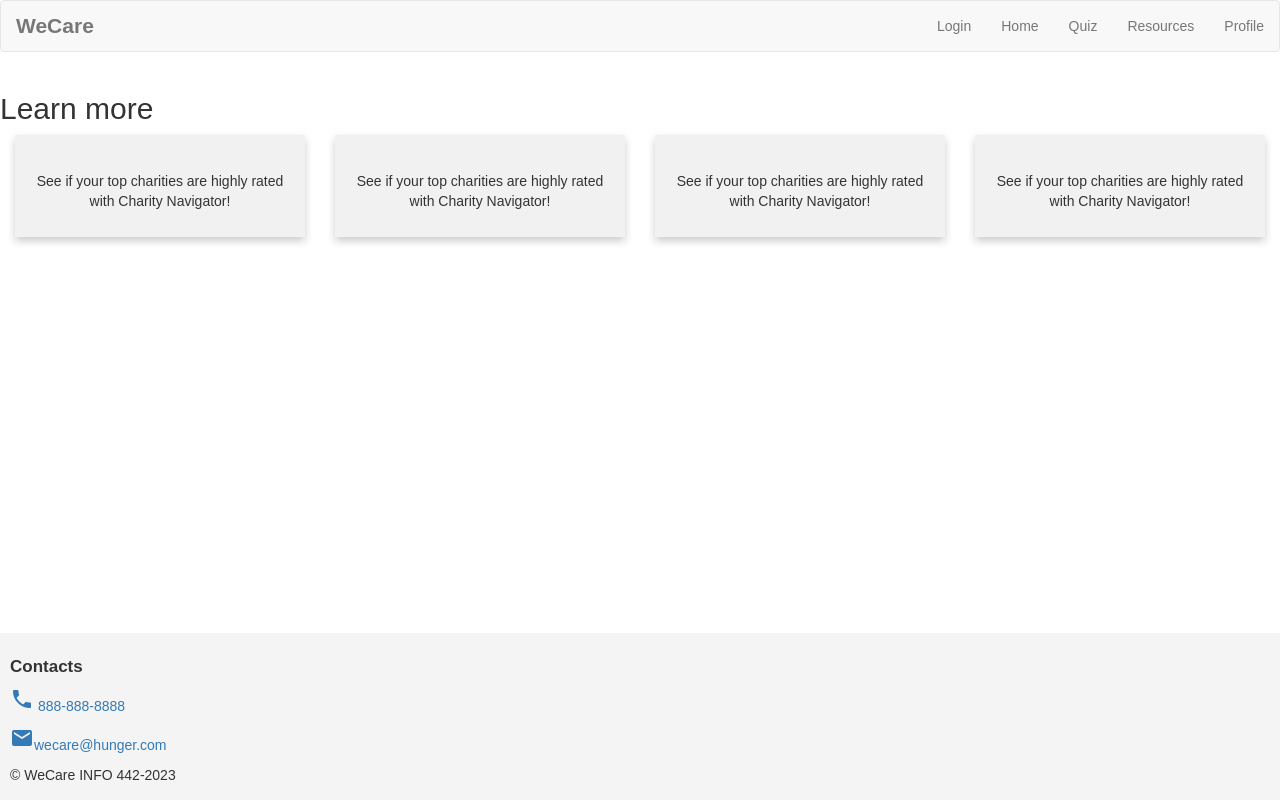
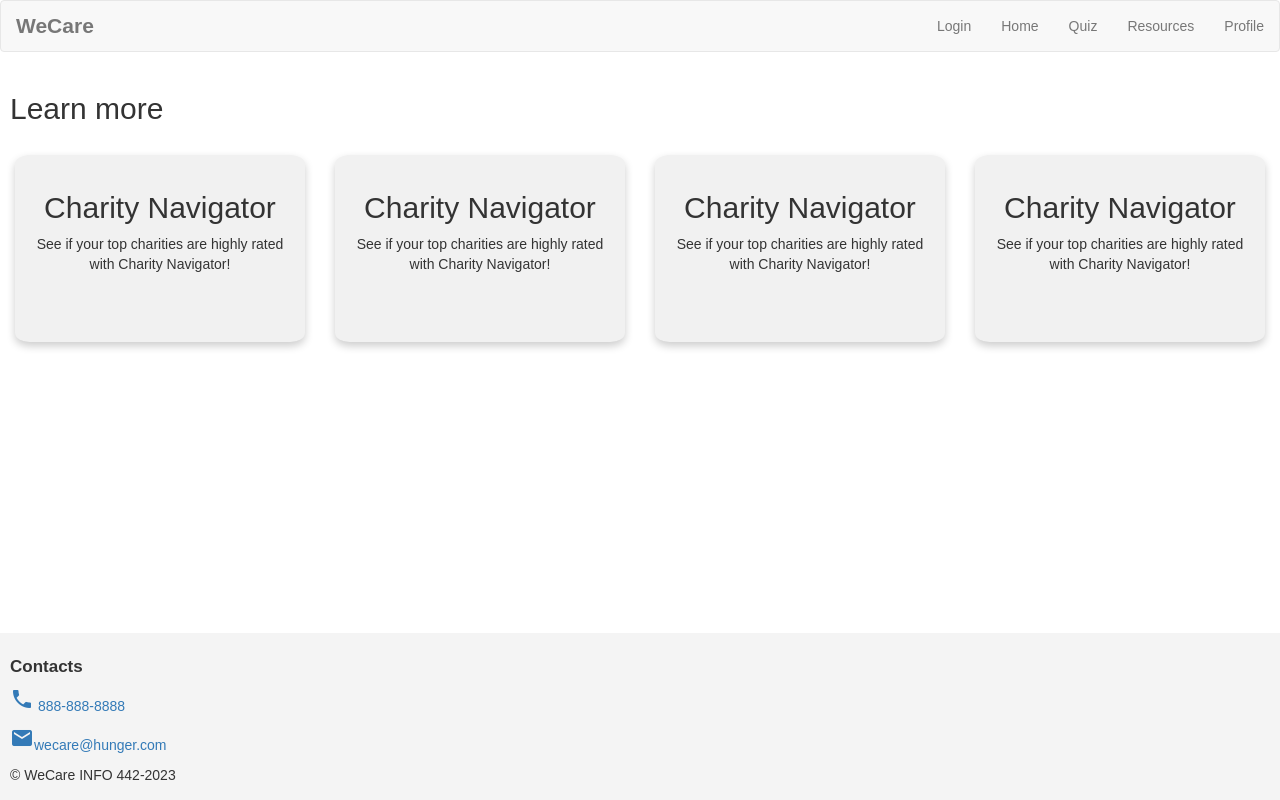
Before and after one commit to UW-INFO442-AU23/WeCare, a React (Create React App) app: page /resources in a window 1280 px wide. Built offline with nearby package versions, Linux system fonts and the light colour scheme.

Commit message:
the cards are still ugly but whatevs

```diff
--- a/src/components/Resources.js
+++ b/src/components/Resources.js
@@ -31,7 +31,7 @@
     return (
       <div>
 
-          <h2>Learn more</h2>
+          <h2 class="learnmore">Learn more</h2>
           {newCardArray}
 
         {/* <div class="row, resourcerow">
--- a/src/data/resources.json
+++ b/src/data/resources.json
@@ -1,7 +1,7 @@
 [
-    {"name":"Charity Navigator", "descr":"See if your top charities are highly rated with Charity Navigator!"},
-    {"name":"Charity Navigator", "descr":"See if your top charities are highly rated with Charity Navigator!"},
-    {"name":"Charity Navigator", "descr":"See if your top charities are highly rated with Charity Navigator!"},
-    {"name":"Charity Navigator", "descr":"See if your top charities are highly rated with Charity Navigator!"}
+    {"title":"Charity Navigator", "descr":"See if your top charities are highly rated with Charity Navigator!"},
+    {"title":"Charity Navigator", "descr":"See if your top charities are highly rated with Charity Navigator!"},
+    {"title":"Charity Navigator", "descr":"See if your top charities are highly rated with Charity Navigator!"},
+    {"title":"Charity Navigator", "descr":"See if your top charities are highly rated with Charity Navigator!"}
 
   ]
--- a/src/styles.css
+++ b/src/styles.css
@@ -72,8 +72,10 @@
 .card {
   box-shadow: 0 4px 8px 0 rgba(0, 0, 0, 0.2); /* this adds the "card" effect */
   padding: 16px;
+  padding-bottom: 20%;
   text-align: center;
   background-color: #f1f1f1;
+  border-radius: 5%;
 }
 
 /* Responsive columns - one column layout (vertical) on small screens */
@@ -88,3 +90,8 @@
 .resourcerow {
     padding: 5%;
 }
+
+.learnmore{
+    padding-left: 10px;
+    padding-bottom: 20px;
+}
```
